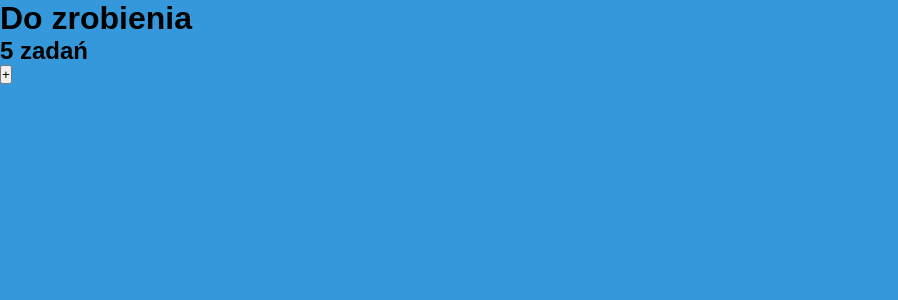
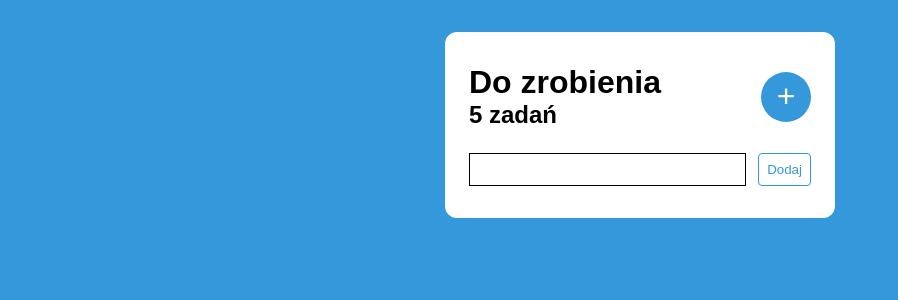
Before and after one commit to RobertGraupner/understand-react-4, a Preact app: page / in a window 1280 px wide. Shown: the top 300 px of the page, without its empty margins (0-898 px from the left). Built offline with nearby package versions, Linux system fonts and the light colour scheme.

Commit message:
add basic components and styles

```diff
--- a/src/app.jsx
+++ b/src/app.jsx
@@ -1,14 +1,19 @@
-import './app.css'
+import styles from './app.module.css';
+import { Form } from './components/Form/Form';
 
 export function App() {
-
 	return (
+		<div className={styles.container}>
+			<header className={styles.header}>
 				<div>
-      <header>
 					<h1>Do zrobienia</h1>
 					<h2>5 zadań</h2>
-        <button>+</button>
+				</div>
+				<button className={styles.button}>+</button>
 			</header>
+			<Form />
 		</div>
-  )
+	);
 }
+
+export default App;
--- /dev/null
+++ b/src/app.module.css
@@ -0,0 +1,23 @@
+.container {
+	display: inline-block;
+	background-color: #fff;
+	padding: 32px 24px;
+	border-radius: 12px;
+	max-width: 800px;
+}
+.header {
+	display: flex;
+	justify-content: space-between;
+	align-items: center;
+	gap: 100px;
+}
+.button {
+	background-color: var(--color-main);
+	border: 0;
+	color: #fff;
+	width: 50px;
+	aspect-ratio: 1;
+	font-size: 32px;
+	border-radius: 50%;
+	cursor: pointer;
+}
--- /dev/null
+++ b/src/components/Button/Button.jsx
@@ -0,0 +1,9 @@
+import styles from './Button.module.css';
+
+export function Button({ children, onClick }) {
+	return (
+		<button onClick={onClick} className={styles.button}>
+			{children}
+		</button>
+	);
+}
--- /dev/null
+++ b/src/components/Button/Button.module.css
@@ -0,0 +1,13 @@
+.button {
+	color: var(--color-main);
+	background-color: transparent;
+	border: 1px solid currentColor;
+	border-radius: 4px;
+	padding: 4px 8px;
+	cursor: pointer;
+	transition: all 0.3s;
+	&:hover {
+		background-color: var(--color-main);
+		color: #fff;
+	}
+}
--- /dev/null
+++ b/src/components/Form/Form.jsx
@@ -0,0 +1,11 @@
+import { Button } from '../Button/Button';
+import styles from './Form.module.css';
+
+export function Form() {
+	return (
+		<form className={styles.form}>
+			<input className={styles.input} type='text' />
+			<Button onClick={() => alert('działa')}>Dodaj</Button>
+		</form>
+	);
+}
--- /dev/null
+++ b/src/components/Form/Form.module.css
@@ -0,0 +1,10 @@
+.form {
+	display: flex;
+	gap: 12px;
+	margin-top: 24px;
+}
+.input {
+	width: 100%;
+	padding: 8px;
+	border: 1px solid currentColor;
+}
--- a/src/index.css
+++ b/src/index.css
@@ -11,4 +11,7 @@
 body {
 	font-family: Arial, Helvetica, sans-serif;
 	background-color: var(--color-main);
+	display: flex;
+	justify-content: center;
+	padding-top: 32px;
 }
```
Also changed, not shown: src/app.css (deleted). Lines whose indentation alone changed are shown as unchanged.
